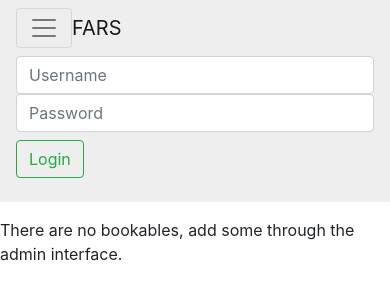
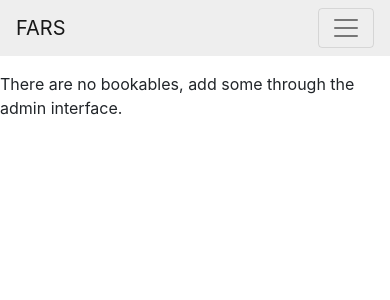
Before and after one commit to Teknologforeningen/fars, a Django app: page /booking/ in a window 390 px wide. Shown: the top 300 px of the page. Run offline with Django 3.2, Linux system fonts and the light colour scheme; data that the repository does not hold is empty; some libraries are stand-ins or nearby versions.

Commit message:
Fix navbar login/logout alignment and responsiveness

```diff
--- a/fars/booking/templates/base.html
+++ b/fars/booking/templates/base.html
@@ -16,20 +16,22 @@
 </head>
 <body>
   <!-- NAVBAR -->
-  <nav class="navbar navbar-expand-lg navbar-light" style="background-color: #eee; margin-bottom: 1em;">
-    <button class="navbar-toggler" type="button" data-toggle="collapse" data-target="#navbarSupportedContent" aria-controls="navbarSupportedContent" aria-expanded="false" aria-label="Toggle navigation">
-      <span class="navbar-toggler-icon"></span>
-    </button>
-    <a href="/" class="navbar-brand nav-item mr-auto">FARS</a>
+  <nav class="navbar navbar-expand-md navbar-light justify-content-between" style="background-color: #eee; margin-bottom: 1em;">
+    <a href="/" class="navbar-brand">FARS</a>
     {% if user.is_authenticated %}
-      <a class="btn btn-outline-danger" href="/logout">Logout</a>
+      <a class="btn btn-outline-danger nav-item" href="{% url 'logout' %}?next={{ request.build_absolute_uri }}">Logout</a>
     {% else %}
-      <form class="form-inline my-2 my-lg-0" method="post" action="{% url 'login' %}">
-        {% csrf_token %}
-        <input class="form-control mr-sm-1" id="id_username" name="username" maxlength="254" required type="text" placeholder="Username"/>
-        <input class="form-control mr-sm-1" type="password" name="password" required id="id_password" placeholder="Password"/>
-        <button type="submit" class="btn btn-outline-success my-2 my-sm-0">Login</button>
-      </form>
+      <button class="navbar-toggler" type="button" data-toggle="collapse" data-target="#collapseContent" aria-controls="collapseContent" aria-expanded="false" aria-label="Toggle navigation">
+        <span class="navbar-toggler-icon"></span>
+      </button>
+      <div id="collapseContent" class="collapse navbar-collapse">
+        <form class="form-inline ml-auto my-3 my-md-0" method="post" action="{% url 'login' %}?next={{ request.build_absolute_uri }}">
+          {% csrf_token %}
+          <input class="form-control mr-sm-2" id="id_username" name="username" type="text" required placeholder="Username" maxlength="254"/>
+          <input class="form-control mr-sm-2" id="id_password" name="password" type="password" required placeholder="Password"/>
+          <button type="submit" class="btn btn-outline-success my-2 my-sm-0">Login</button>
+        </form>
+      </div>
     {% endif %}
   </nav>
   {% block calendar %}
```
